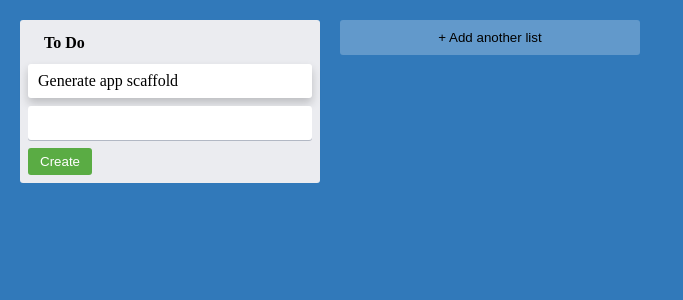
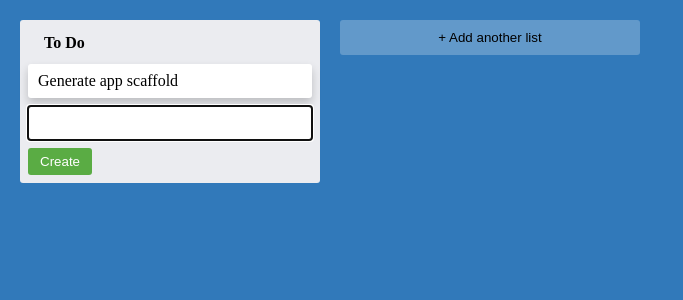
Before and after one commit to phongluudn1997/trello-clone, a React (Create React App) app: page / in a window 1280 px wide. Both pictures are taken after a click on the button "+ Add another task". Shown: the top 300 px of the page, without its empty margins (0-683 px from the left). Built offline with nearby package versions, Linux system fonts and the light colour scheme.

Commit message:
added: focus input after opening form

```diff
--- a/src/NewItemForm.tsx
+++ b/src/NewItemForm.tsx
@@ -1,5 +1,6 @@
 import * as React from "react";
 import { NewItemButton, NewItemFormContainer, NewItemInput } from "./styles";
+import { useFocus } from "./utils/useFocus";
 
 type NewItemFormProps = {
   onAdd(text: string): void;
@@ -7,9 +8,14 @@ type NewItemFormProps = {
 
 export const NewItemForm = ({ onAdd }: NewItemFormProps) => {
   const [text, setText] = React.useState("");
+  const inputRef = useFocus();
   return (
     <NewItemFormContainer>
-      <NewItemInput value={text} onChange={(e) => setText(e.target.value)} />
+      <NewItemInput
+        ref={inputRef}
+        value={text}
+        onChange={(e) => setText(e.target.value)}
+      />
       <NewItemButton onClick={() => onAdd(text)}>Create</NewItemButton>
     </NewItemFormContainer>
   );
--- /dev/null
+++ b/src/utils/useFocus.ts
@@ -0,0 +1,9 @@
+import * as React from "react";
+
+export const useFocus = () => {
+  const ref = React.useRef<HTMLInputElement>(null);
+  React.useEffect(() => {
+    ref.current?.focus();
+  }, []);
+  return ref;
+};
```
